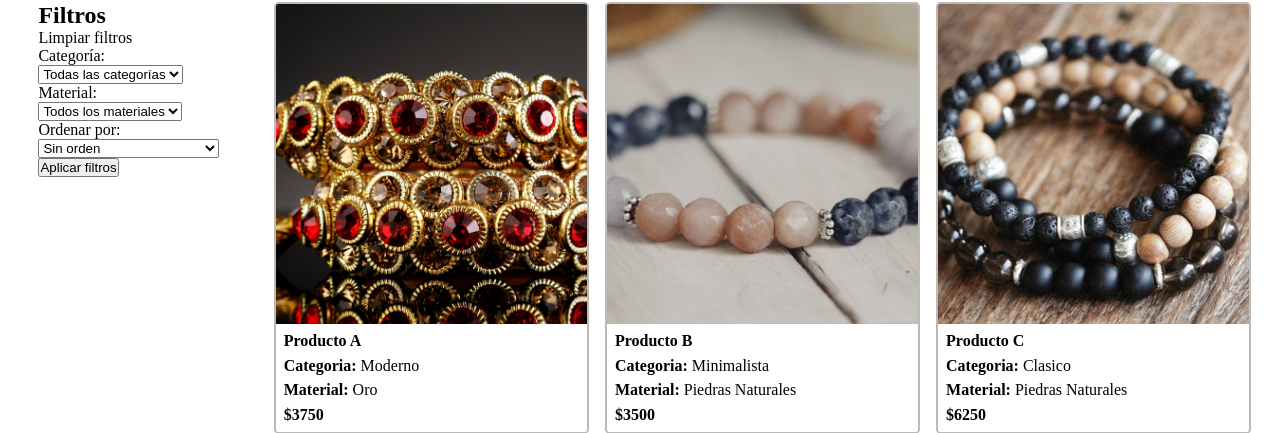
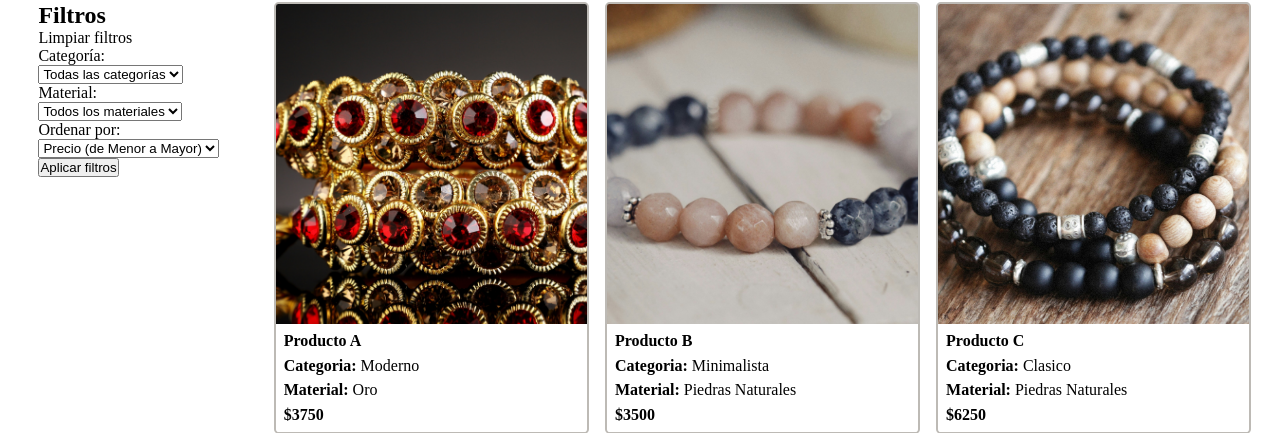
Before and after one commit to LorenzoCampos/Tienda-Online, a Django app: page /product/ in a window 1280 px wide. Shown: the part 116-549 px from the top of the page. Run offline with Django 5.2, Linux system fonts and the light colour scheme; data comes from the database, SQL or seed files in the repository.

Commit message:
implementacion, mantener seleccionado el ordenamiento

```diff
--- a/product/templates/layout/aside.html
+++ b/product/templates/layout/aside.html
@@ -46,8 +46,8 @@
             <label for="orden">Ordenar por:</label>
             <select name="orden" id="orden">
                 <option value="">Sin orden</option>
-                <option value="precio_desc">Precio (de Mayor a Menor)</option>
-                <option value="precio_asc">Precio (de Menor a Mayor)</option>
+                <option value="precio_desc" selected>Precio (de Mayor a Menor)</option>
+                <option value="precio_asc" selected>Precio (de Menor a Mayor)</option>
             </select>
 
             <button type="submit">Aplicar filtros</button>
--- a/product/views.py
+++ b/product/views.py
@@ -85,9 +85,9 @@
             pass
 
     if orden is not None:
-        if orden == 'precio_descendente':
+        if orden == 'precio_desc':
             products = products.order_by('-price')
-        elif orden == 'precio_ascendente':
+        elif orden == 'precio_asc':
             products = products.order_by('price')
 
     context = {
```
